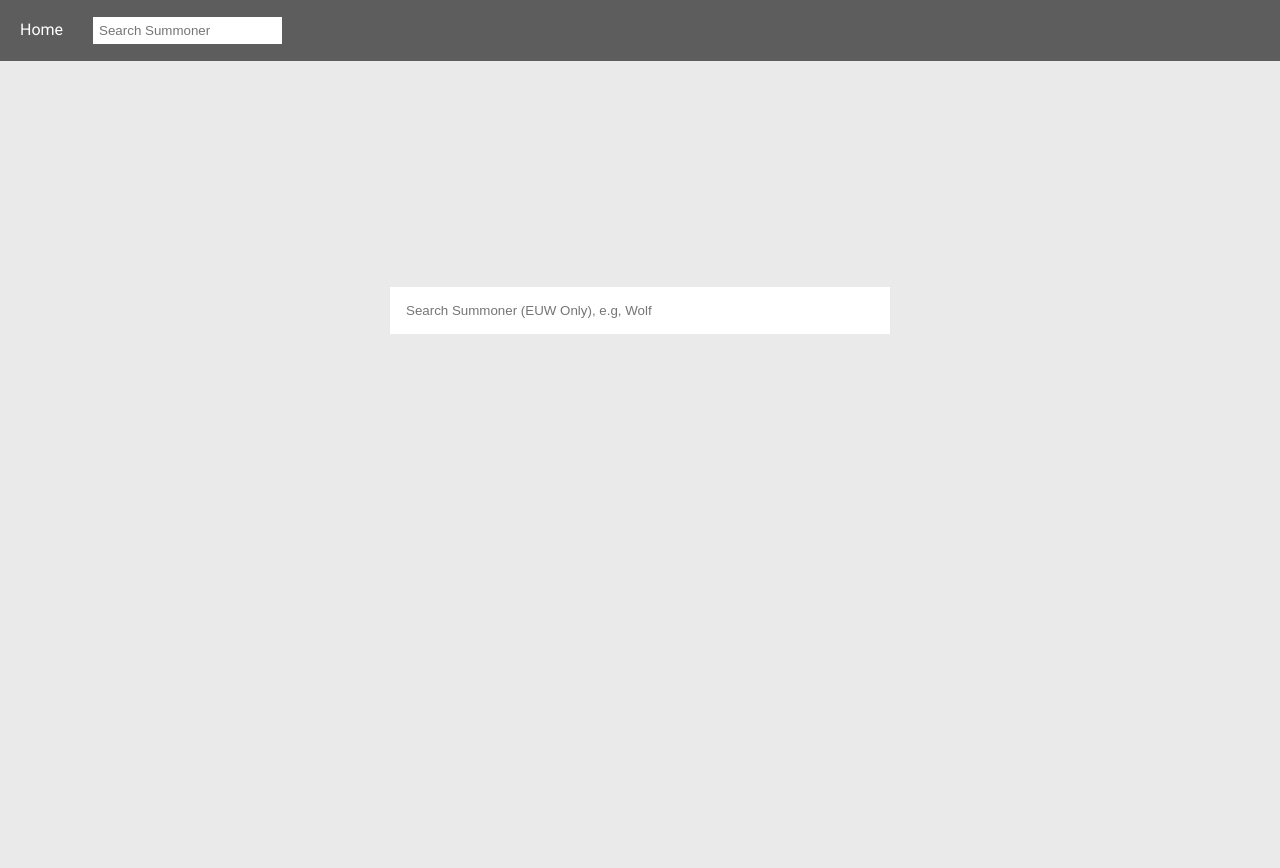
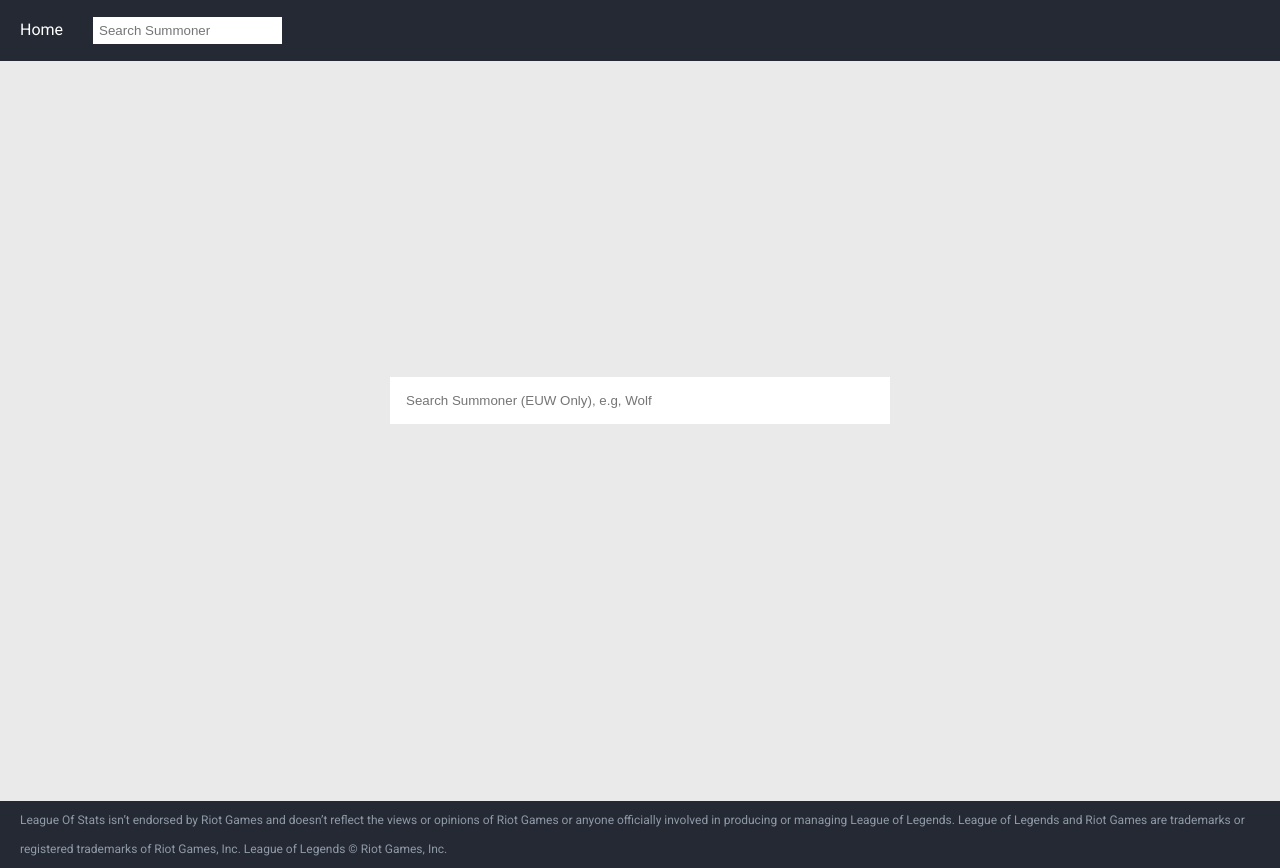
Before and after one commit to BozhidarKabzamalov/League-Of-Stats-Frontend, a Vue app: page / in a window 1280 px wide. Before the commit the page ends 800 px from the top, so only its background shows below. Built offline with nearby package versions, Linux system fonts and the light colour scheme; no server answers.

Commit message:
Added disclaimer required by Riot Games in the footer.

```diff
--- a/src/App.vue
+++ b/src/App.vue
@@ -2,21 +2,25 @@
     <div>
         <navigation/>
         <router-view></router-view>
+        <Footer></Footer>
     </div>
 </template>
 
 <script>
     import Navigation from './components/Navigation.vue';
+    import Footer from './components/Footer.vue';
 
     export default {
         components: {
-            Navigation
+            Navigation,
+            Footer
         },
         mounted(){
             this.$store.dispatch('getVersion')
             this.$store.dispatch('getChampions')
             this.$store.dispatch('getSummonerSpells')
             this.$store.dispatch('getSummonerRunes')
+            this.$store.dispatch('getQueues')
         }
     }
 </script>
--- /dev/null
+++ b/src/components/Footer.vue
@@ -0,0 +1,20 @@
+<template>
+    <div class="footer">
+        <div class='wrapper'>
+            <p class='disclaimer'>League Of Stats isn’t endorsed by Riot Games and doesn’t reflect the views or opinions of Riot Games
+    or anyone officially involved in producing or managing League of Legends. League of Legends and Riot Games are
+    trademarks or registered trademarks of Riot Games, Inc. League of Legends © Riot Games, Inc.</p>
+        </div>
+    </div>
+</template>
+
+<style lang="scss" scoped>
+    .footer {
+        background-color: #252934;
+    }
+    .disclaimer {
+        color: #8F9AA7;
+        font-size: 12px;
+        padding: 5px 0 5px 0;
+    }
+</style>
--- a/src/components/Match.vue
+++ b/src/components/Match.vue
@@ -7,7 +7,7 @@
                 <p>{{ matchLength(this.match.details.gameDuration) }}</p>
             </div>
             <div class='justify-center match-queue'>
-                <p>Ranked Solo</p>
+                <p class='queue-name'>{{ this.$store.getters.findQueue(this.match.queue).name }}</p>
             </div>
             <div class='champion-icon justify-center'>
                 <img :src="'http://ddragon.leagueoflegends.com/cdn/' + $store.getters.version + '/img/champion/' + $store.getters.findChampion(this.match.mainParticipant.championId).image.full" alt="">
@@ -174,6 +174,9 @@ export default {
     .champion-name, .match-queue, .KDA, .cs, .elapsed-time {
         flex-basis: 100px;
     }
+    .queue-name {
+        text-align: center;
+    }
     .elapsed-time {
         flex-basis: 125px;
     }
--- a/src/components/Navigation.vue
+++ b/src/components/Navigation.vue
@@ -3,7 +3,6 @@
         <div class='wrapper'>
             <ul class='nav-ul'>
                 <router-link to="/" tag='li'>Home</router-link>
-                <!--<router-link to="/summoner/The Onyx King" tag='li'>The Onyx King</router-link>-->
                 <li>
                     <form v-on:submit.prevent="searchSummoner">
                         <input class='search-bar' v-model="summoner" type="text" placeholder="Search Summoner" autocomplete="off" spellcheck="false">
@@ -27,17 +26,13 @@ export default {
         searchSummoner(){
             router.push('/summoner/' + this.summoner)
         }
-    },
-    mounted(){
-
     }
 }
 </script>
 
 <style lang="scss" scoped>
     .nav {
-        /*background: linear-gradient(-45deg, #57cfb0, #2ab5d3);*/
-        background-color: rgba(0, 0, 0, 0.6);
+        background-color: #252934;
     }
     .nav-ul {
         display: flex;
--- a/src/components/Queue.vue
+++ b/src/components/Queue.vue
@@ -40,7 +40,8 @@ export default {
             let queueTypes = {
                 RANKED_TFT: 'Ranked TFT',
                 RANKED_SOLO_5x5: 'Ranked Solo',
-                RANKED_FLEX_SR: 'Ranked Flex'
+                RANKED_FLEX_SR: 'Ranked Flex',
+                RANKED_FLEX_TT: 'Ranked Flex'
             }
 
             return queueTypes[queueType]
--- a/src/components/Runes.vue
+++ b/src/components/Runes.vue
@@ -39,6 +39,7 @@ export default {
         background-color: #f2f2f2;
         border: 1px solid #cdd2d2;
         padding: 20px;
+        margin-bottom: 10px;
     }
     .perk {
         margin-right: 20px;
--- a/src/store.js
+++ b/src/store.js
@@ -9,7 +9,8 @@ export default new Vuex.Store({
         version: null,
         champions: null,
         summonerRunes: null,
-        summonerSpells: null
+        summonerSpells: null,
+        queues: null,
     },
     mutations: {
         version(state, data){
@@ -23,6 +24,9 @@ export default new Vuex.Store({
         },
         summonerSpells(state, data){
             state.summonerSpells = data.summonerSpells
+        },
+        queues(state, data){
+            state.queues = data.queues
         }
     },
     actions: {
@@ -69,6 +73,17 @@ export default new Vuex.Store({
             .catch(function (error) {
                 console.log(error);
             })
+        },
+        getQueues({commit, state}){
+            axios.get("https://raw.githubusercontent.com/CommunityDragon/Data/master/queues.json")
+            .then((response) => {
+                commit('queues', {
+                    queues: response.data
+                })
+            })
+            .catch(function (error) {
+                console.log(error);
+            })
         }
     },
     getters: {
@@ -93,6 +108,13 @@ export default new Vuex.Store({
             let rune = flattedRunes.find(rune => rune.id == id);
 
             return rune
+        },
+        findQueue: (state) => (id) => {
+            for (var i = 0; i < state.queues.length; i++) {
+                if (state.queues[i].id === id) {
+                    return state.queues[i]
+                }
+            }
         }
     }
 })
--- a/src/views/Home.vue
+++ b/src/views/Home.vue
@@ -1,6 +1,6 @@
 <template>
     <div class='wrapper'>
-        <div class='home flex justify-center'>
+        <div class='flex justify-center' v-bind:style="{ minHeight: minHeight + 'px'}">
             <form v-on:submit.prevent="searchSummoner">
                 <input class='search-bar' v-model="summoner" type="text" placeholder="Search Summoner (EUW Only), e.g, Wolf" autocomplete="off" spellcheck="false">
             </form>
@@ -23,16 +23,15 @@ export default {
             router.push('/summoner/' + this.summoner)
         }
     },
-    mounted(){
-
+    computed: {
+        minHeight(){
+            return window.innerHeight - 60
+        }
     }
 }
 </script>
 
 <style lang="scss" scoped>
-    .home {
-        height: 500px;
-    }
     .search-bar {
         border: 1px solid #ffffff;
         padding: 15px;
@@ -40,6 +39,7 @@ export default {
         color: #606060;
         outline: none;
         width: 500px;
+        margin-bottom: 60px;
     }
     ::placeholder {
         color: #757575;
--- a/src/views/Summoner.vue
+++ b/src/views/Summoner.vue
@@ -1,6 +1,6 @@
 <template>
-    <div v-if='summonerInfo' class='wrapper'>
-        <div class='flex direction-column'>
+    <div class='wrapper' v-bind:style="{ minHeight: minHeight + 'px'}">
+        <div v-if='summonerInfo' class='flex direction-column'>
 
             <div class='summoner flex'>
                 <div class="icon-container flex">
@@ -69,6 +69,11 @@ export default {
             this.user('get')
         }
     },
+    computed: {
+        minHeight(){
+            return window.innerHeight - 60
+        }
+    },
     mounted(){
         this.user('get')
     }
```
Also changed, not shown: 1 other file (tests, documents, lock files or other folders).
